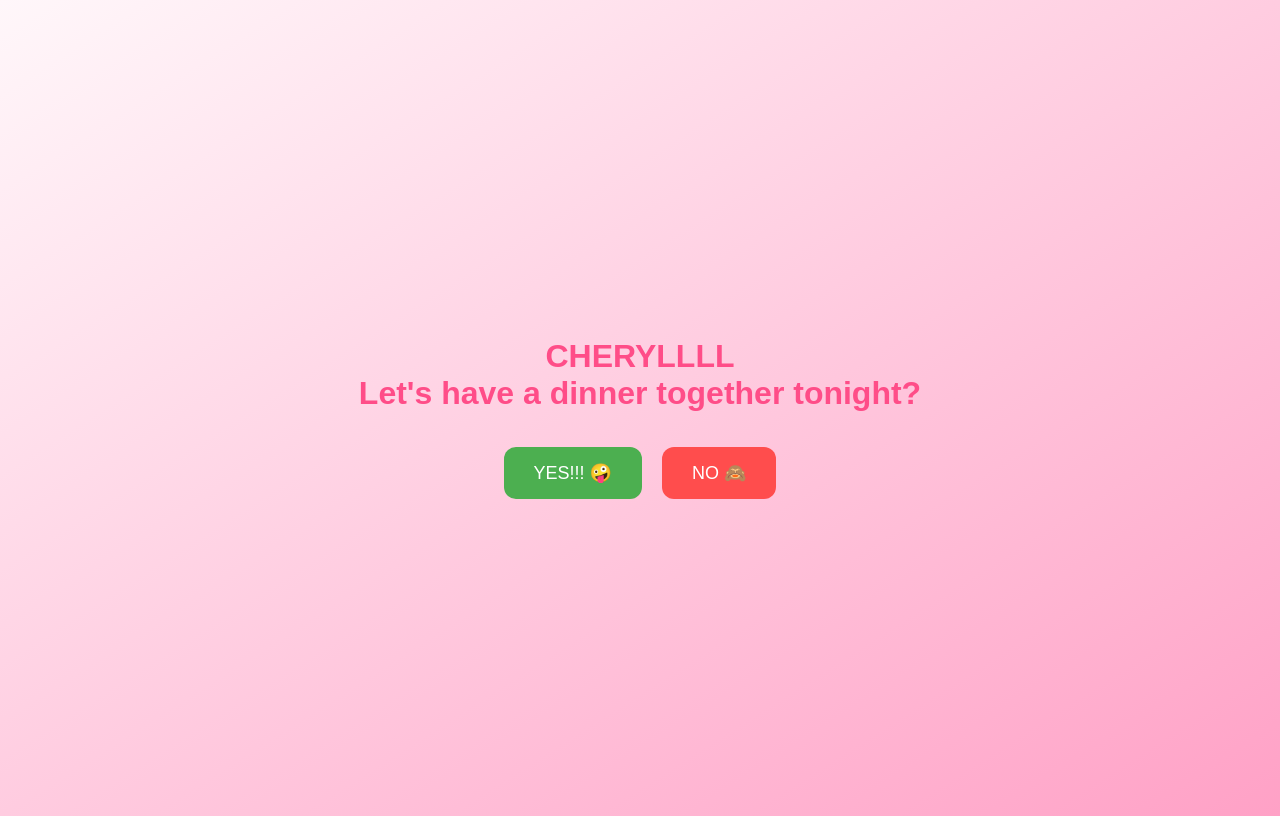
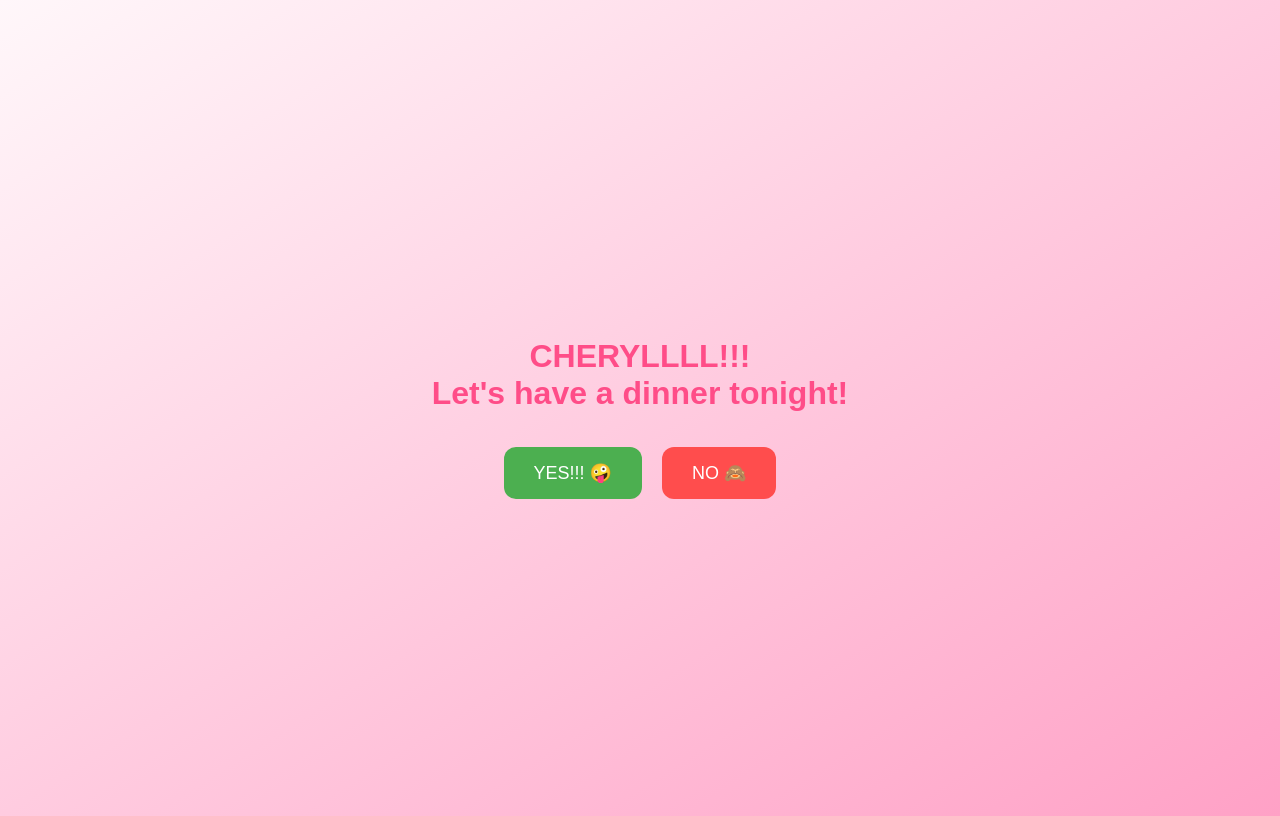
Before and after one commit to kiebodong99-commits/test5, a plain HTML site: page index.html in a window 1280 px wide. Drawn offline with Linux system fonts and the light colour scheme.

Commit message:
Update index.html

```diff
--- a/index.html
+++ b/index.html
@@ -122,7 +122,7 @@
 
 <body>
 
-<h1>CHERYLLLL <br>Let's have a dinner together tonight?</h1>
+<h1>CHERYLLLL!!! <br>Let's have a dinner tonight!</h1>
 
 <div class="buttons" id="buttonArea">
     <button id="yesBtn">YES!!! 🤪 </button>
```
